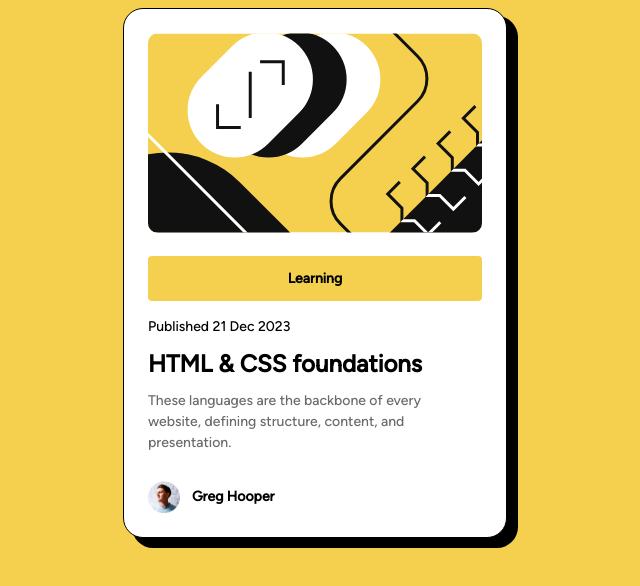
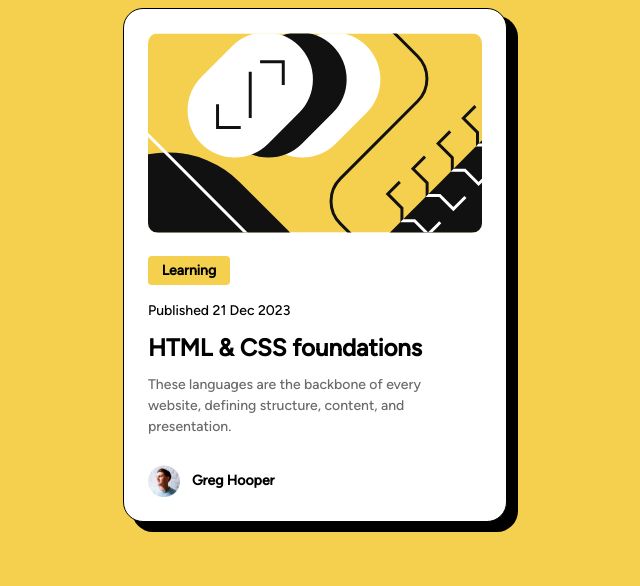
Before and after one commit to dimahodanit/Blog-preview-card, a plain HTML site: page index.html in a window 1280 px wide. Shown: the whole page, without its empty margins (325-965 px from the left). Drawn offline with Linux system fonts and the light colour scheme.

Commit message:
Update style.css

```diff
--- a/css/style.css
+++ b/css/style.css
@@ -46,8 +46,8 @@ body {
   margin-bottom: 19px;
 }
 .card-wrapper__category {
-  min-width: 82px;
-  min-height: 29px;
+  width: 82px;
+  height: 29px;
   display: flex;
   align-items: center;
   justify-content: center;
```
